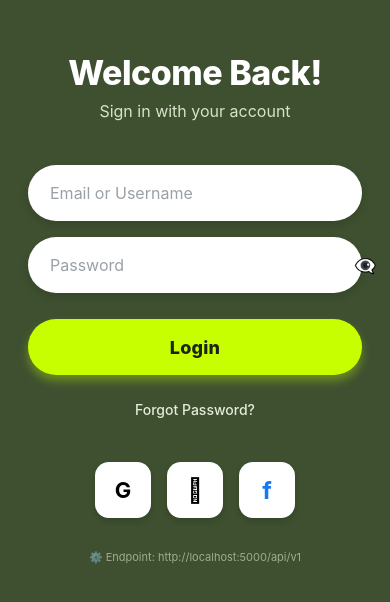
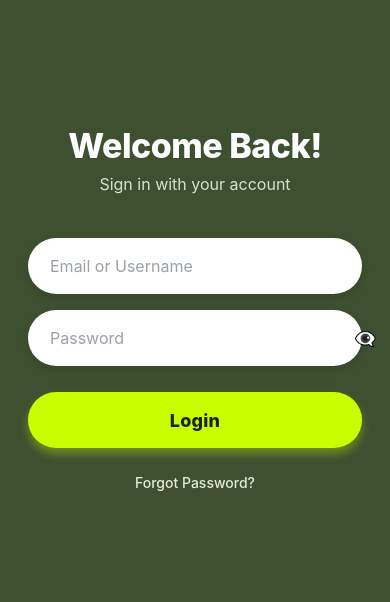
Before and after one commit to akshyat2003/chit-fund, a React Native app in the folder mobile/: screen / in a window 390 px wide. Shown: the part 114-716 px from the top of the page. Built offline with nearby package versions, Linux system fonts and the light colour scheme.

Commit message:
Remove social buttons and endpoint settings box from login screen

```diff
--- a/mobile/App.tsx
+++ b/mobile/App.tsx
@@ -201,51 +201,7 @@ function LoginView({ onLogin }: { onLogin: (u: string, p: string) => Promise<any
               <Text style={styles.refLinkText}>Forgot Password?</Text>
             </TouchableOpacity>
           </View>
-
-          {/* Social Icons Section */}
-          <View style={styles.socialRow}>
-            {/* Google Icon */}
-            <TouchableOpacity style={styles.socialBox} activeOpacity={0.7} onPress={() => alert('Google login configured for enterprise SSO')}>
-              <Text style={{ fontSize: 22, fontWeight: 'bold' }}>G</Text>
-            </TouchableOpacity>
-
-            {/* Apple Icon */}
-            <TouchableOpacity style={styles.socialBox} activeOpacity={0.7} onPress={() => alert('Apple ID login configured for enterprise SSO')}>
-              <Text style={{ fontSize: 24, fontWeight: 'bold' }}></Text>
-            </TouchableOpacity>
-
-            {/* Facebook Icon */}
-            <TouchableOpacity style={styles.socialBox} activeOpacity={0.7} onPress={() => alert('Social sign-in configured for enterprise SSO')}>
-              <Text style={{ fontSize: 24, fontWeight: 'bold', color: '#1877F2' }}>f</Text>
-            </TouchableOpacity>
-          </View>
         </View>
-
-        {/* Server Endpoint Config Link */}
-        <TouchableOpacity
-          style={{ marginTop: 32, alignSelf: 'center', opacity: 0.6 }}
-          onPress={() => setShowServerConfig(!showServerConfig)}
-        >
-          <Text style={{ fontSize: 11, color: '#E2E8D5' }}>⚙️ Endpoint: {API_BASE_URL}</Text>
-        </TouchableOpacity>
-
-        {showServerConfig && (
-          <View style={{ marginTop: 10, padding: 12, backgroundColor: 'rgba(255,255,255,0.15)', borderRadius: 12, width: '100%', maxWidth: 360, alignSelf: 'center' }}>
-            <Text style={{ fontSize: 11, fontWeight: 'bold', color: '#FFF', marginBottom: 4 }}>Backend API URL:</Text>
-            <TextInput
-              style={[styles.pillInput, { height: 42, fontSize: 12, borderRadius: 8, paddingHorizontal: 12 }]}
-              value={customServerUrl}
-              onChangeText={setCustomServerUrl}
-              autoCapitalize="none"
-            />
-            <TouchableOpacity
-              style={[styles.limeBtn, { height: 40, marginTop: 8 }]}
-              onPress={handleSaveServerUrl}
-            >
-              <Text style={[styles.limeBtnText, { fontSize: 12 }]}>SAVE ENDPOINT</Text>
-            </TouchableOpacity>
-          </View>
-        )}
       </ScrollView>
     </SafeAreaView>
   );
```
